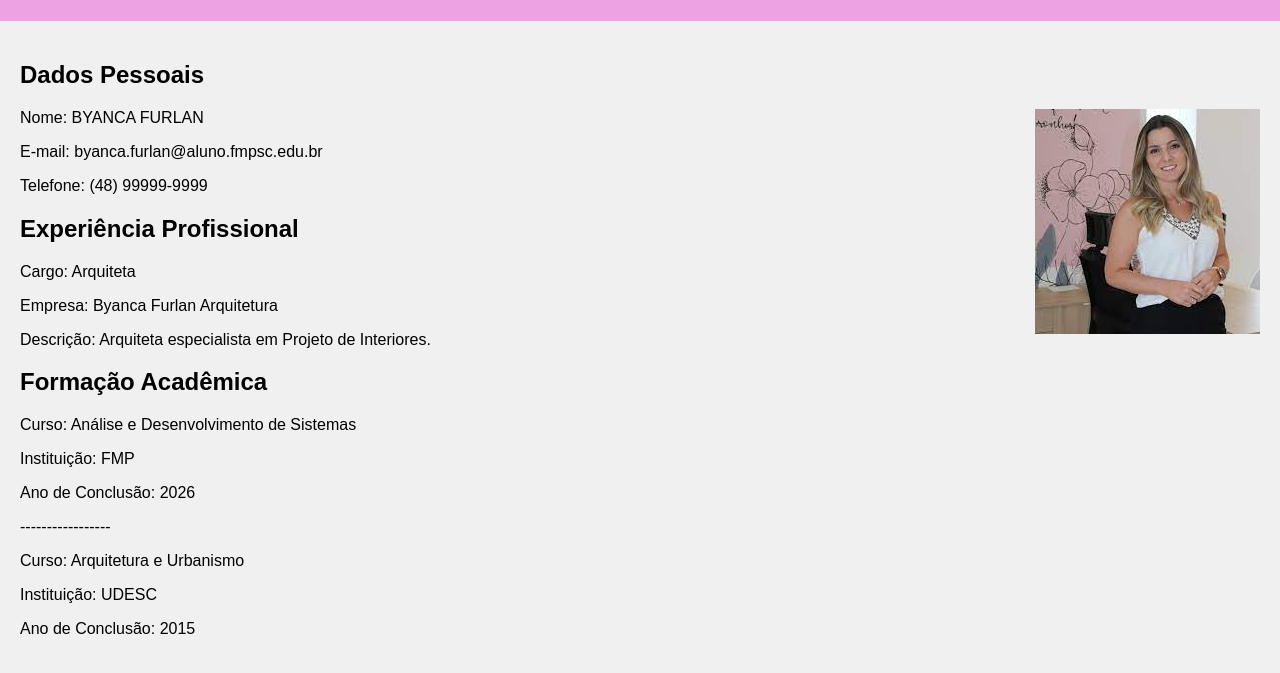
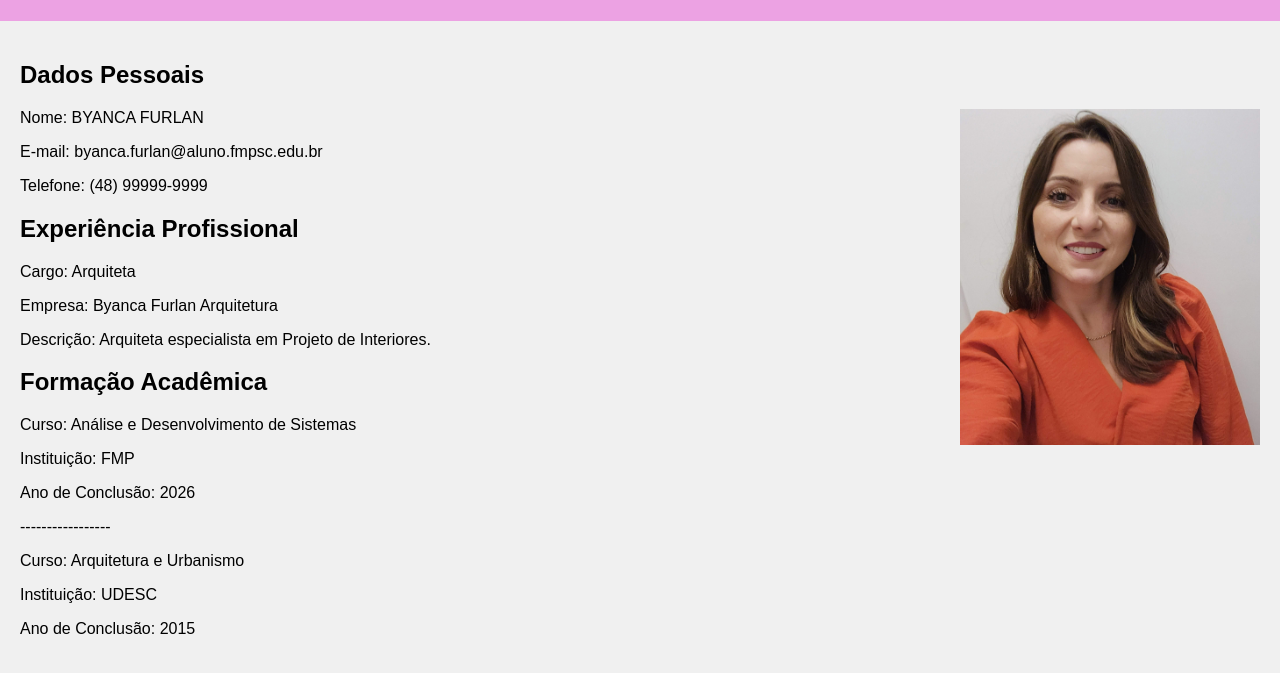
Before and after one commit to Byancacfurlan/curriculo, a plain HTML site: page index.html in a window 1280 px wide. Shown: the part 99-772 px from the top of the page. Drawn offline with Linux system fonts and the light colour scheme.

Commit message:
Update index.html

```diff
--- a/index.html
+++ b/index.html
@@ -36,7 +36,7 @@
     </div>
     <div id="main-content">
         <h2>Dados Pessoais</h2>
-        <img id="profile-image" src="perfect-yellow-flower.jpg" alt="Foto de Perfil">
+        <img id="profile-image" src="BYANCA.jpg" alt="Foto de Perfil">
         <p>Nome: BYANCA FURLAN</p>
         <p>E-mail: byanca.furlan@aluno.fmpsc.edu.br</p>
         <p>Telefone: (48) 99999-9999</p>
```
